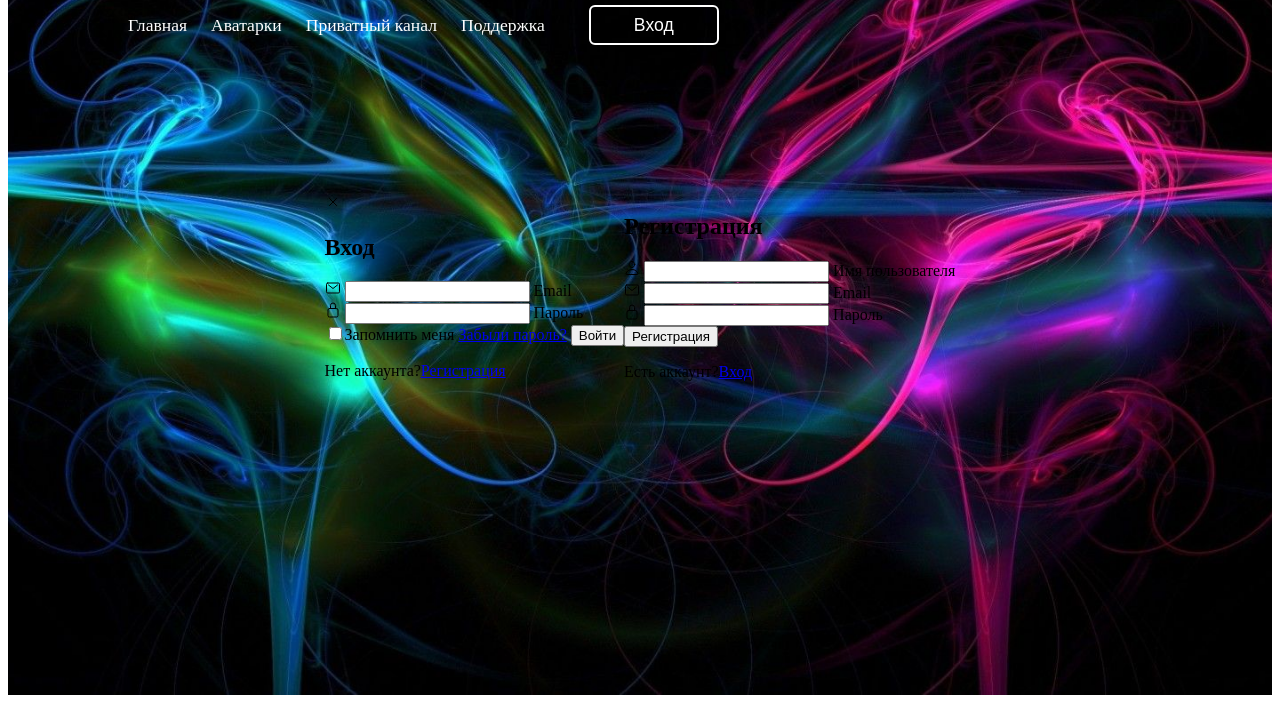
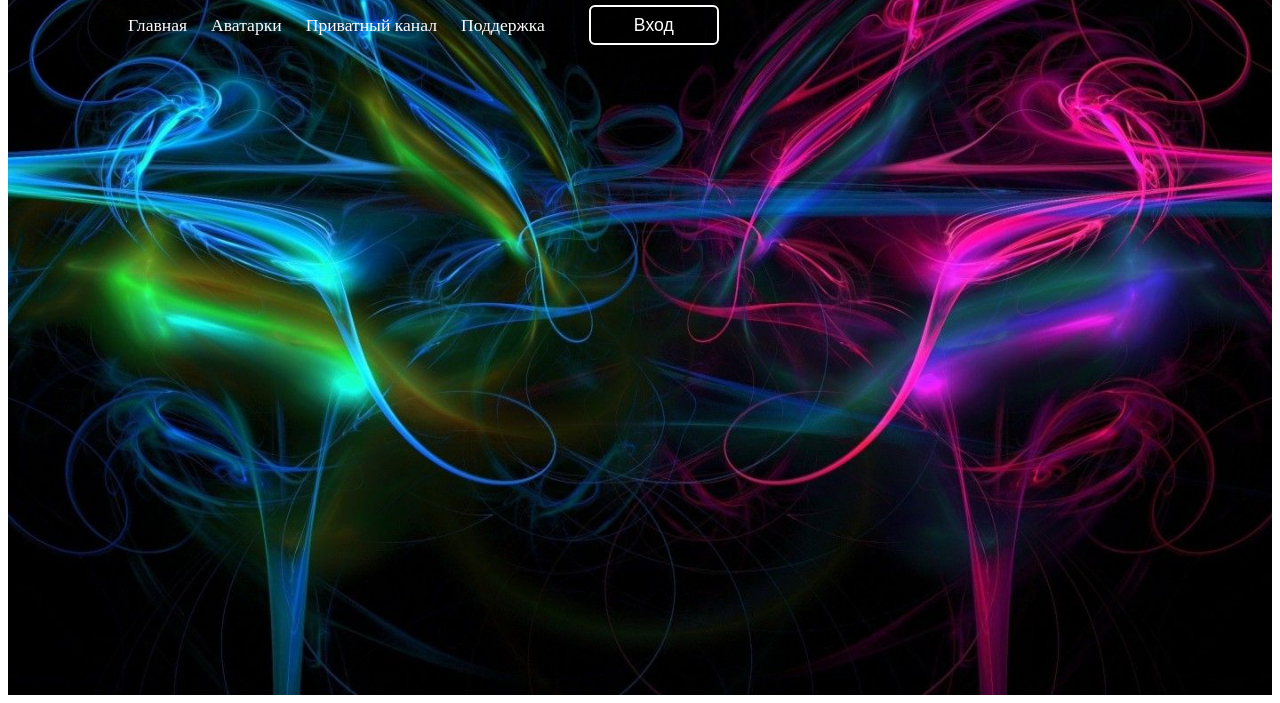
Before and after one commit to asliddinesport/moody, a plain HTML site: page index.html in a window 1280 px wide. Shown: the part 113-816 px from the top of the page. Drawn offline with nearby package versions, Linux system fonts and the light colour scheme; files whose address does not match are found by name.

Commit message:
Update index.html

```diff
--- a/index.html
+++ b/index.html
@@ -28,79 +28,11 @@
 
 			</nav>
 		</header>
-		<div class="wrapper">
-			<span class="icon-close"><ion-icon name="close-outline"></ion-icon></span>
-			<div class="form-box Login">
-				<h2>Вход</h2>
-				<form action="#">
-					<div class="input-box">
-						<span class="icon"><ion-icon name="mail-outline"></ion-icon></span>
-						<input type="email" required>
-						<label>Email</label>
+
+		</section>
 
 
 
-					</div>
-					<div class="input-box">
-						<span class="icon"><ion-icon name="lock-closed-outline"></ion-icon></span>
-						<input type="pasword" required>
-						<label>Пароль</label>
-
-
-
-					</div>
-					<div class="remember-forgot"></div>
-					<label><input type="checkbox">Запомнить меня</label>
-						<a href="#">Забыли пароль?<a/>
-						<button type="submit" class="btn" >Войти</button>
-						<div class="login-registr">
-							<p>Нет аккаунта?<a href="#" class="registr-link">Регистрация</a></p>
-
-
-
-
-						</div>
-				</form>
-			</div>
-		</div>
-		<div class="form-box registr">
-				<h2>Регистрация</h2>
-				<form action="#">
-					<div class="input-box">
-						<span class="icon"><ion-icon name="person-outline"></ion-icon></span>
-						<input type="text" required>
-						<label>Имя пользователя</label>
-					<div class="input-box">
-						<span class="icon"><ion-icon name="mail-outline"></ion-icon></span>
-						<input type="email" required>
-						<label>Email</label>
-
-
-					</div>
-					<div class="input-box">
-						<span class="icon"><ion-icon name="lock-closed-outline"></ion-icon></span>
-						<input type="pasword" required>
-						<label>Пароль</label>
-
-
-
-					</div>
-
-						<button type="submit" class="btn" >Регистрация</button>
-						<div class="login-registr">
-							<p>Есть аккаунт?<a href="#" class="login-link">Вход</a></p>
-
-
-
-
-						</div>
-				</form>
-			</div>
-		</section>
-		<script src="C:\sites\static\script.js"></script>
-
-		<script type="module" src="https://unpkg.com/ionicons@7.1.0/dist/ionicons/ionicons.esm.js"></script>
-		<script nomodule src="https://unpkg.com/ionicons@7.1.0/dist/ionicons/ionicons.js"></script>
 
 
 
```
